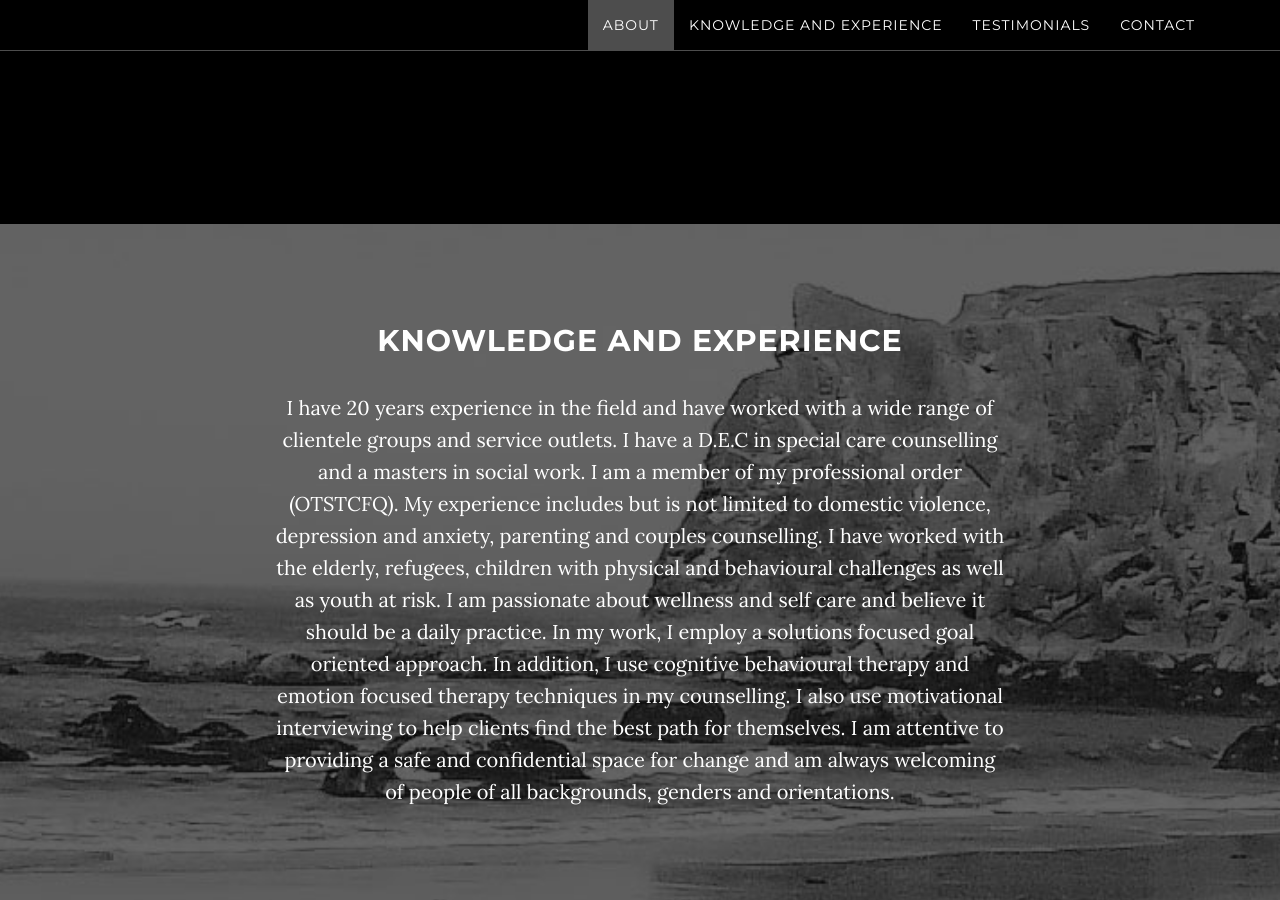
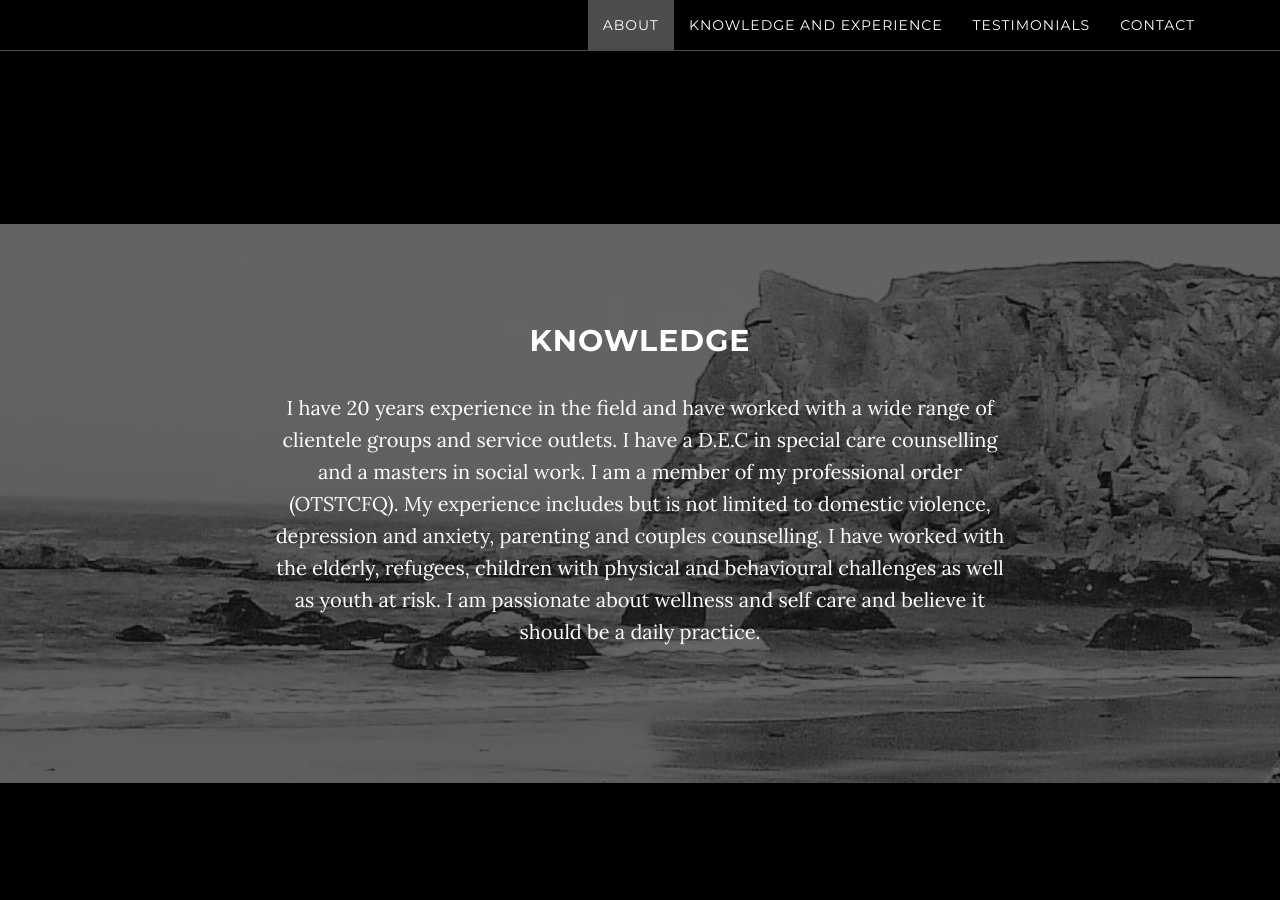
Before and after one commit to iamreadyforchange/iamreadyforchange.github.io, a Jekyll site: the page built from index.html, in a window 1280 px wide and 900 px high, scrolled down 1563 px. Built offline with Jekyll 4.4.1, drawn with Linux system fonts in a browser that asks for light colours.

```diff
--- a/_includes/midsection.html
+++ b/_includes/midsection.html
@@ -3,10 +3,10 @@
       <div class="mid-section">
           <div class="container">
               <div class="col-lg-8 col-lg-offset-2">
-                  <h2>Knowledge and Experience</h2>
+                  <h2>Knowledge</h2>
                   <p>I have 20 years experience in the field and have worked with a wide range of clientele groups and service outlets. I have a D.E.C  in special care counselling and a masters in social work. I am a member of my professional order (OTSTCFQ).
-                    My experience includes but is not limited to domestic violence, depression and anxiety, parenting and couples counselling. I have worked with the elderly, refugees, children with physical and behavioural challenges as well as youth at risk.
-                    I am passionate about wellness and self care and believe it should be a daily practice. In my work, I employ a solutions focused goal oriented approach. In addition, I use cognitive behavioural therapy and emotion focused therapy techniques in my counselling. I also use motivational interviewing to help clients find the best path for themselves. I am attentive to providing a safe and confidential space for change and am always welcoming of people of all backgrounds, genders and orientations. </p>
+                  My experience includes but is not limited to domestic violence, depression and anxiety, parenting and couples counselling. I have worked with the elderly, refugees, children with physical and behavioural challenges as well as youth at risk.
+                  I am passionate about wellness and self care and believe it should be a daily practice. </p>
                   <!-- <a href="http://startbootstrap.com/template-overviews/grayscale/" class="btn btn-default btn-lg">Visit Some Page</a> -->
               </div>
           </div>
```
Also changed, not shown: _includes/css/grayscale.css (+5 -5 lines), _includes/experience.html (added, +12 -0 lines).
